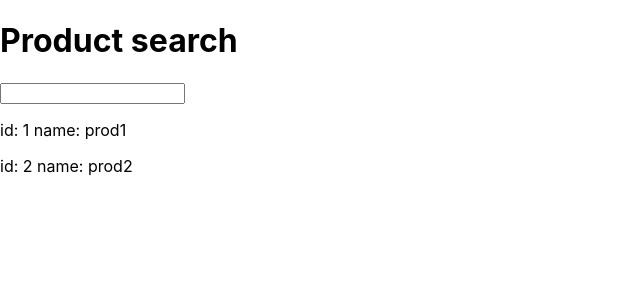
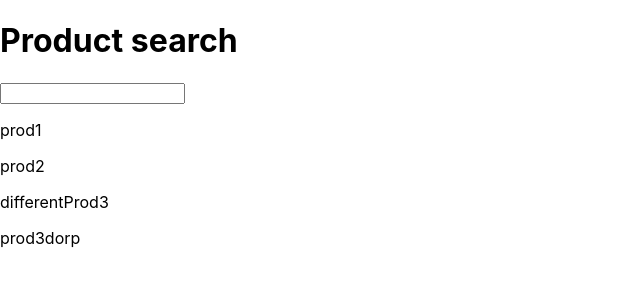
Before and after one commit to MichalBroos/TDP-13-16_MERN, a React (Create React App) app in the folder 16_React/first-react-app/: page / in a window 1280 px wide. Shown: the top 300 px of the page, without its empty margins (0-640 px from the left). Built offline with nearby package versions, Linux system fonts and the light colour scheme.

Commit message:
Finish React State exercise 4 Includes search functionality Shows all products if search bar is empty, o/w filters products Fixes Warning: Each child in a list should have a unique "key" prop. Original list of products passed as prop

```diff
--- a/16_React/first-react-app/src/App.js
+++ b/16_React/first-react-app/src/App.js
@@ -4,7 +4,7 @@ import './App.css';
 // import Footer from './Footer';
 // import ComponentWithProps from './ComponentWithProps';
 // import SaveCustomer from './SaveCustomer';
-import Car from './Car';
+// import Car from './Car';
 import ProductTable from './ProductTable';
 
 function App() {
@@ -56,7 +56,7 @@ function App() {
     // <Car/>
 
     <ProductTable products={JSON.stringify(
-      [{id: 1, name: "prod1"}, {id: 2, name: "prod2"}]
+      [{id: 1, name: "prod1"}, {id: 2, name: "prod2"}, {id: 3, name: "differentProd3"}, {id: 4, name: "prod3dorp"}]
     )}/>
   );
 }
--- a/16_React/first-react-app/src/ProductTable.js
+++ b/16_React/first-react-app/src/ProductTable.js
@@ -2,19 +2,22 @@ import {useState} from 'react';
 
 const ProductTable = ({products}) => {
     const json = JSON.parse(products);
-    console.log(json, typeof json);
 
-    // const list = [];
-    // j.forEach(element => {
-    //     list.push(<p key={element.prodId}>{element.prodId}</p>)
-    // });
+    const [search, setSearch] = useState("");
+    const productMapper = productsJson => productsJson.map(product => <p key={product.id}>{product.name}</p>);
+
     return (
         <>
             <h1>Product search</h1>
             <input
                 type="text" name="search"
+                value={search} onChange={e => setSearch(e.target.value)}
             />
-            {json.map(prod => <p>{`id: ${prod.id} name: ${prod.name}`}</p>)}
+            {!search ?
+                productMapper(json)
+                :
+                productMapper(json.filter(product => product.name.toLowerCase().includes(search.toLowerCase())))
+            }
         </>
     );
 }
```
